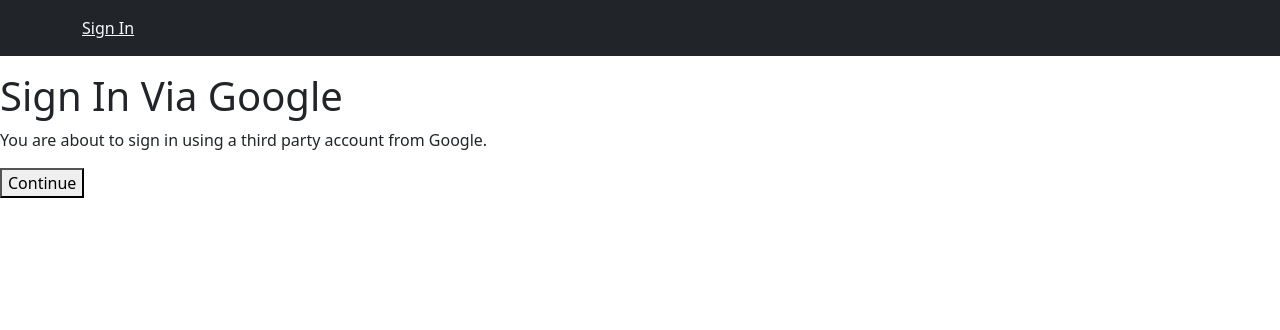
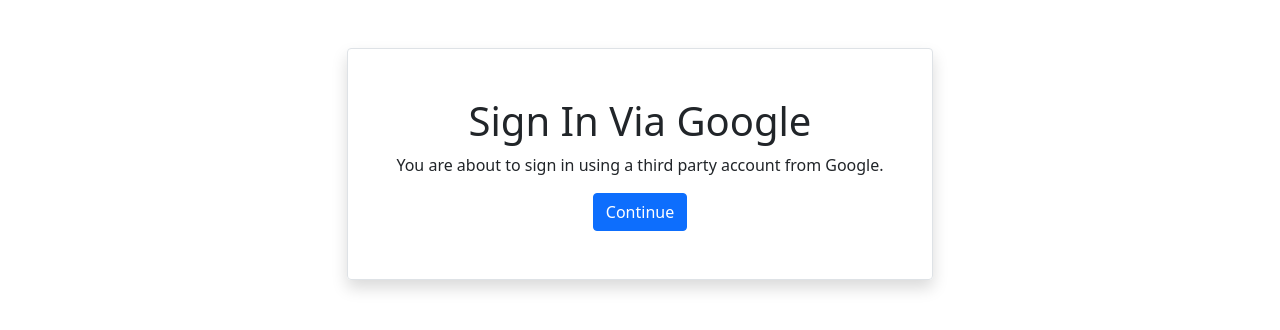
Before and after one commit to akbarali97/voice_twitter, a Django app: page /sso/accounts/google/login/ in a window 1280 px wide. Shown: the top 330 px of the page. Run offline with Django 4.2, Linux system fonts and the light colour scheme.

Commit message:
update: beautifies sso login page.

```diff
--- a/sso/templates/account/base.html
+++ b/sso/templates/account/base.html
@@ -4,9 +4,6 @@
     <title>{% block head_title %}{% endblock %}</title>
     <link href="https://cdn.jsdelivr.net/npm/bootstrap@5.0.1/dist/css/bootstrap.min.css" rel="stylesheet" integrity="sha384-+0n0xVW2eSR5OomGNYDnhzAbDsOXxcvSN1TPprVMTNDbiYZCxYbOOl7+AMvyTG2x" crossorigin="anonymous">
     <style>
-      .form-group {
-        margin-top: 10px;
-      }
     </style>
     {% block extra_head %}
     {% endblock %}
@@ -22,16 +19,6 @@
       </div>
     {% endif %}
 
-    <div class="p-3 mb-3 bg-dark">
-      <div class="container d-flex justify-content-between">
-          {% if user.is_authenticated %}
-          <div><a class="text-light" href="{% url 'home' %}">Home</a></div>
-          <div><a class="text-light" href="{% url 'account_logout' %}">Sign Out</a></div>
-          {% else %}
-          <div><a class="text-light" href="{% url 'account_login' %}">Sign In</a></div>
-          {% endif %}
-      </div>
-    </div>
     {% block content %}
     {% endblock %}
     {% endblock %}
--- /dev/null
+++ b/sso/templates/socialaccount/login.html
@@ -0,0 +1,27 @@
+{% extends "account/base.html" %}
+{% load i18n %}
+
+{% block content %}
+<div class="container-fluid">
+    <div class="row justify-content-center">
+        <div class="col-auto m-5 p-5 shadow rounded border text-center">
+
+            {% if process == "connect" %}
+            <h1>{% blocktrans with provider.name as provider %}Connect {{ provider }}{% endblocktrans %}</h1>
+
+            <p>{% blocktrans with provider.name as provider %}You are about to connect a new third party account from {{ provider }}.{% endblocktrans %}</p>
+            {% else %}
+            <h1>{% blocktrans with provider.name as provider %}Sign In Via {{ provider }}{% endblocktrans %}</h1>
+
+            <p>{% blocktrans with provider.name as provider %}You are about to sign in using a third party account from {{ provider }}.{% endblocktrans %}</p>
+            {% endif %}
+
+            <form method="post">
+              {% csrf_token %}
+              <button class="btn btn-primary" type="submit">{% trans "Continue" %}</button>
+            </form>
+
+        </div>
+    </div>
+</div>
+{% endblock %}
```
Also changed, not shown: sso/templates/account/login.html (+6 -2 lines).
